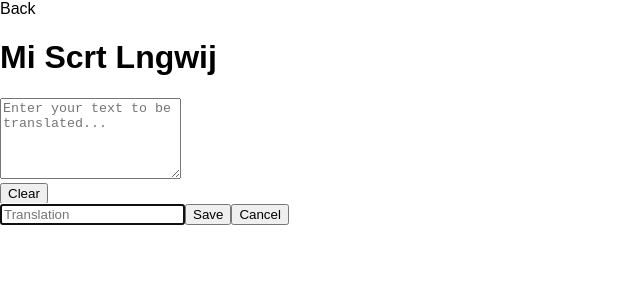
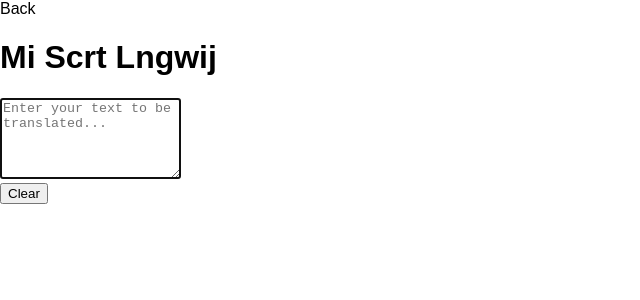
Before and after one commit to dmatthew/my-secret-language, a React (Create React App) app in the folder app/: page /translate in a window 1280 px wide. Shown: the top 300 px of the page, without its empty margins (0-640 px from the left). Built offline with nearby package versions, Linux system fonts and the light colour scheme.

Commit message:
Show new word form when untranslated words are clicked

```diff
--- a/app/src/App.js
+++ b/app/src/App.js
@@ -113,21 +113,20 @@ class App extends React.Component {
           word: newWord,
           hasClick: true
         });
-        (hasSpecialChar)
-          ? translatedWords.push({
-              word: specialChar + " ",
-              hasClick: false
-            })
-          : translatedWords.push({
-              word: " ",
-              hasClick: false
-          });
+        translatedWords.push({
+          word: (hasSpecialChar) ? specialChar +  ' ' : ' ',
+          hasClick: false
+        });
 
-          this.setState({
-            translatedWords: translatedWords
-          });
+        this.setState({
+          translatedWords: translatedWords
+        });
       }
     }
+  }
+
+  handleUntranslatedNewWordSubmit(word) {
+
   }
 
   /**
@@ -166,7 +165,8 @@ class App extends React.Component {
         <Translate
           translateText={this.state.translateTextarea}
           onTextareaChange={(e) => this.handleTranslateTextareaChange(e)}
-          translatedWords={this.state.translatedWords} />
+          translatedWords={this.state.translatedWords}
+          onNewWordFormSubmit={(word) => this.handleUntranslatedNewWordSubmit(word)}/>
       )
     };
     const dictionary = () => {
--- a/app/src/Translate.js
+++ b/app/src/Translate.js
@@ -1,30 +1,51 @@
 import React from 'react';
 
 class Translate extends React.Component {
+  constructor(props) {
+    super(props);
+    this.state = {
+      showNewWordForm: false,
+      newWord: {
+        main: '',
+        secret: ''
+      }
+    };
+  }
+  handleUntranslatedWordClick(word) {
+    this.setState({
+      showNewWordForm: true,
+      newWord: {
+        main: word
+      }
+    });
+  }
+
   render() {
     let translatedText = '';
     if (this.props.translatedWords) {
       translatedText = this.props.translatedWords.map((word, index) => {
         return (
-          <span key={index}>{word.word}</span>
+          <span key={index} onClick={word.hasClick && (() => this.handleUntranslatedWordClick(word.word))}>{word.word}</span>
         );
       });
     }
     return (
       <div>
-        <textarea rows="5" placeholder="Enter your text to be translated..." value={this.props.translateText} onChange={this.props.onTextareaChange}></textarea>
+        <textarea rows="5" placeholder="Enter your text to be translated..." value={this.props.translateText} onChange={this.props.onTextareaChange} autoFocus></textarea>
         <div>
           {translatedText}
         </div>
         <input type="button" value="Clear" className="button btn-large" />
+        {this.state.showNewWordForm &&
           <div id="add-word-popup">
             <form name="addFormPop">
-            <label htmlFor="secret-text-pop"></label>
+              <label htmlFor="secret-text-pop">{this.state.newWord.main}</label>
               <input id="secret-text-pop" placeholder="Translation" required type="text" autoFocus />
               <input type="submit" className="button btn-large" value="Save" />
               <input type="button" value="Cancel" className="button btn-large red" />
             </form>
           </div>
+        }
       </div>
     );
   }
```
Lines whose indentation alone changed are shown as unchanged.
